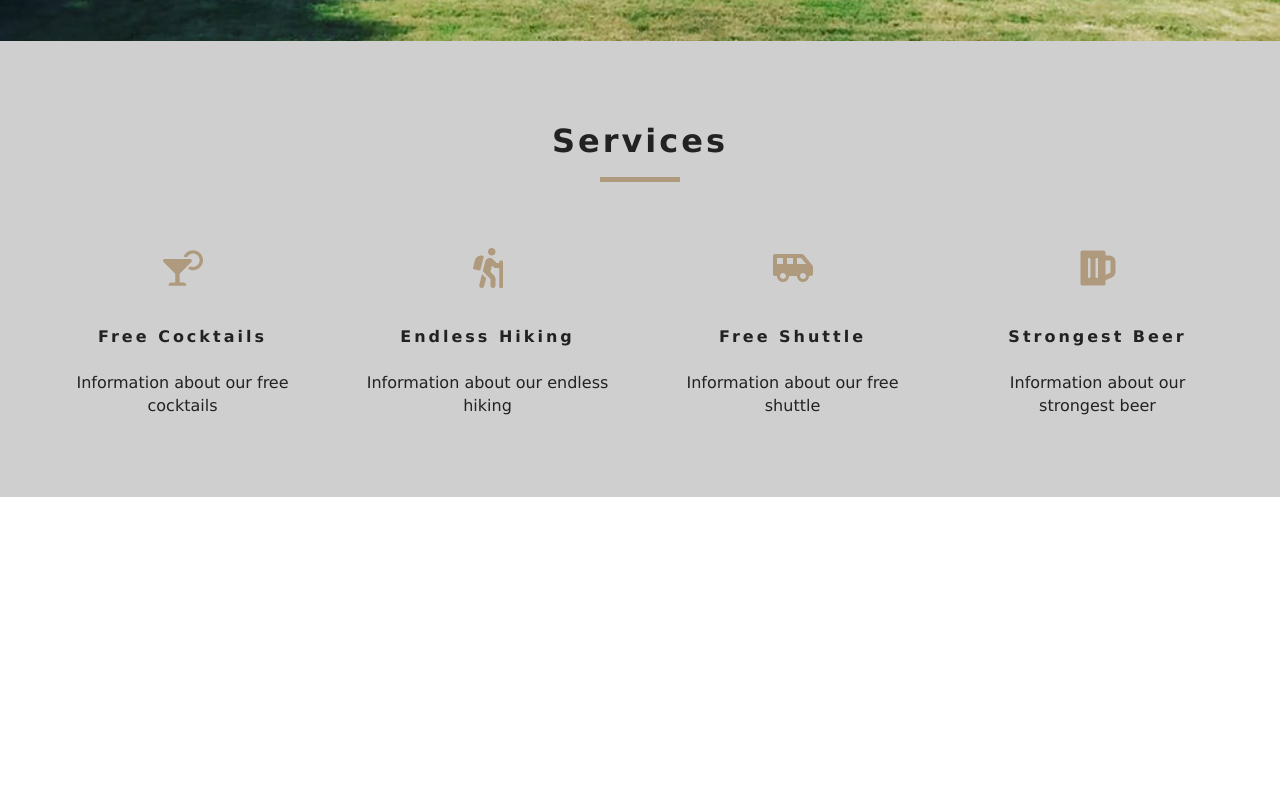
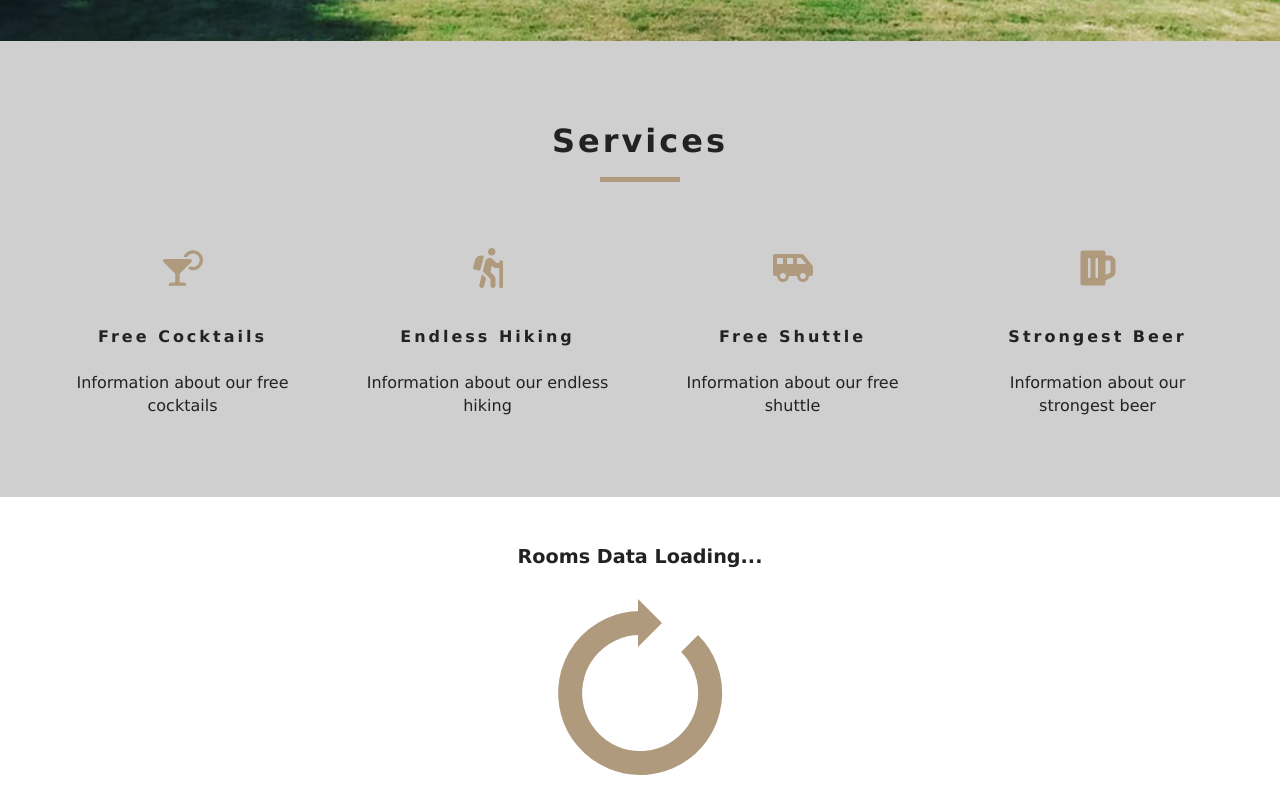
Before and after one commit to chaggysen/ResortReservationWebSite, a React (Create React App) app: page / in a window 1280 px wide. Shown: the part 759-1559 px from the top of the page. Before the commit the page ends 1256 px from the top, so only its background shows below. Built offline with nearby package versions, Linux system fonts and the light colour scheme.

Commit message:
setup loading component in featureRooms

```diff
--- a/src/components/FeaturedRooms.js
+++ b/src/components/FeaturedRooms.js
@@ -1,5 +1,6 @@
 import React, { Component } from "react";
 import { RoomContext } from "../context";
+import Loading from "./Loading";
 
 export default class FeaturedRooms extends Component {
   // The contextType property on a class can be assigned a Context object created by React.createContext().
@@ -9,6 +10,10 @@
     //   The destructuring assignment syntax is a JavaScript expression that makes it possible to unpack values from arrays, or properties from objects, into distinct variables
     // Here, we are accessing the values from featuredRooms props and we rename it rooms from this.context(RoomContext)
     const { featuredRooms: rooms } = this.context;
-    return <div></div>;
+    return (
+      <div>
+        <Loading />
+      </div>
+    );
   }
 }
--- /dev/null
+++ b/src/components/Loading.js
@@ -0,0 +1,11 @@
+import React from "react";
+import loadingGif from "../images/gif/loading-arrow.gif";
+
+export default function Loading() {
+  return (
+    <div className="loading">
+      <h4>rooms data loading...</h4>
+      <img src={loadingGif} alt="" />
+    </div>
+  );
+}
```
